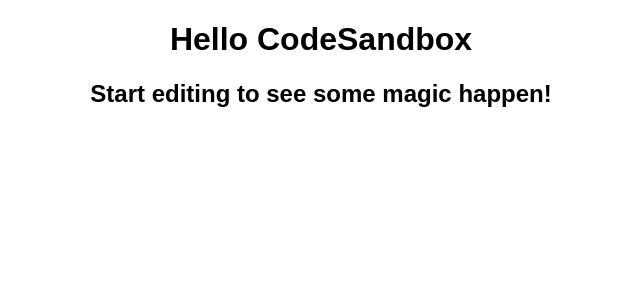
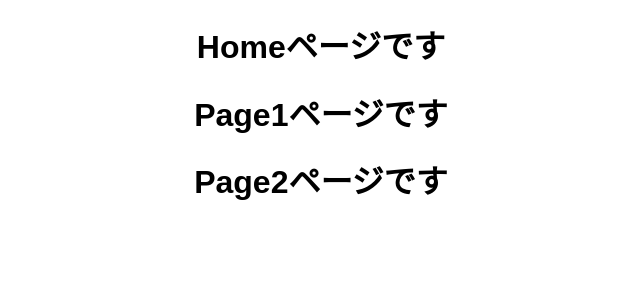
Before and after one commit to takayuki-s/react-router-practice, a React (Create React App) app: page / in a window 1280 px wide. Shown: the top 300 px of the page, without its empty margins (319-959 px from the left). Built offline with nearby package versions, Linux system fonts and the light colour scheme.

Commit message:
BrowserRouterライブラリ導入

```diff
--- a/src/App.js
+++ b/src/App.js
@@ -1,10 +1,18 @@
+import { BrowserRouter } from "react-router-dom";
+
+import { Home } from "./Home";
+import { Page1 } from "./Page1";
+import { Page2 } from "./Page2";
 import "./styles.css";
 
 export default function App() {
   return (
-    <div className="App">
-      <h1>Hello CodeSandbox</h1>
-      <h2>Start editing to see some magic happen!</h2>
-    </div>
+    <BrowserRouter>
+      <div className="App">
+        <Home />
+        <Page1 />
+        <Page2 />
+      </div>
+    </BrowserRouter>
   );
 }
```
